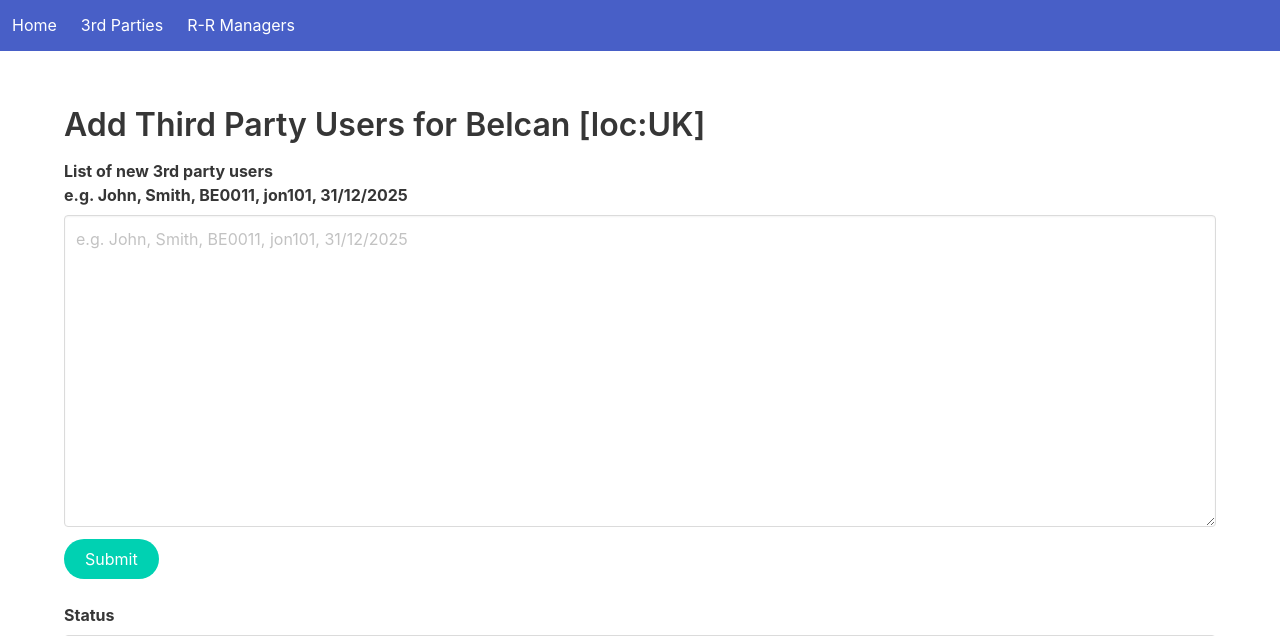
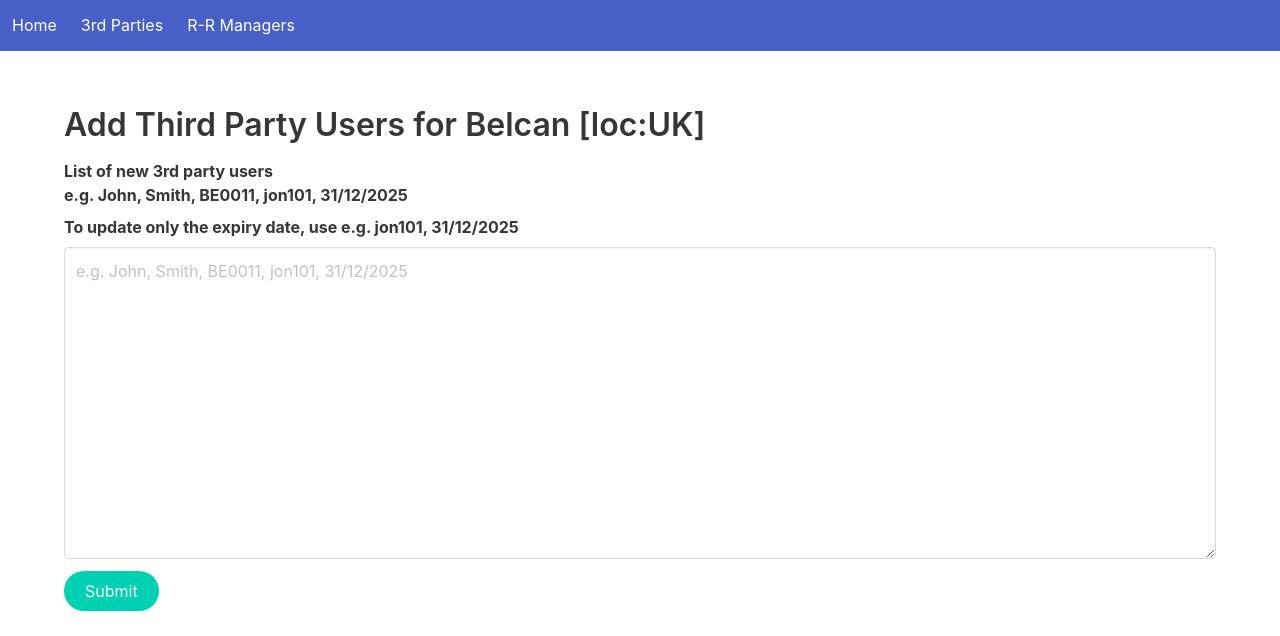
Before and after one commit to diarmuidclarke/cetus, a Django app: page /cetus3pur/addusers/1 in a window 1280 px wide. Shown: the part 162-798 px from the top of the page. Run offline with Django 3.2, Linux system fonts and the light colour scheme; data comes from the database, SQL or seed files in the repository; both versions use the stored data as it was after the commit; some libraries are stand-ins or nearby versions.

Commit message:
fixed user a/c date update issue

```diff
--- a/cetusSite/cetus3pur/templates/cetus3pur/AddNewUsers.html
+++ b/cetusSite/cetus3pur/templates/cetus3pur/AddNewUsers.html
@@ -16,6 +16,7 @@
 
                 <div class="field">
                     <label class="label">List of new 3rd party users <br>e.g. John, Smith, BE0011, jon101, 31/12/2025</label>
+                    <label class="label">To update only the expiry date, use  e.g. jon101, 31/12/2025</label>
                     <textarea class="textarea" rows=12 name="new_user_specs" placeholder="e.g. John, Smith, BE0011, jon101, 31/12/2025"></textarea>
                 </div>
 
--- a/cetusSite/cetus3pur/views.py
+++ b/cetusSite/cetus3pur/views.py
@@ -106,25 +106,48 @@ def ThirdPartyUsersAdd(request, thirdparty_id):
             list_tokens = new_list_tokens
 
             # right number of tokens?
-            if(len(list_tokens) != 5):
+            if(len(list_tokens) != 5 and len(list_tokens) != 2):
                 error_text += "line " + str(line_num) + " has wrong number of tokens --> " + line + "\r\n"
                 continue
 
+            # new user
+            if(len(list_tokens) == 5):
+                # check for duplicates (this vs db) by employee ID number
+                users  = ThirdPartyUser.objects.filter(employee_id = list_tokens[2])
+                if(len(users)>0):
+                    error_text += "line " + str(line_num) + " is duplicate of entry in database for employee ID " + list_tokens[2] + " --> " + line + "\r\n"
+                    continue
 
-            # check for duplicates (this vs db) by employee ID number
-            users  = ThirdPartyUser.objects.filter(employee_id = list_tokens[2])
-            if(len(users)>0):
-                error_text += "line " + str(line_num) + " is duplicate of entry in database for employee ID " + list_tokens[2] + " --> " + line + "\r\n"
-                continue
+                # create the new user in the model and save to Database
+                date_obj = parser.parse(list_tokens[4], dayfirst = True)
+                tpu = ThirdPartyUser.create(list_tokens[0], list_tokens[1], list_tokens[2], list_tokens[3] , date_obj, thirdparty_id)
+                tpu.save()
 
-            # create the new user in the model and save to Database
-            date_obj = parser.parse(list_tokens[4], dayfirst = True)
-            tpu = ThirdPartyUser.create(list_tokens[0], list_tokens[1], list_tokens[2], list_tokens[3] , date_obj, thirdparty_id)
-            tpu.save()
+                # update status
+                lines_processed_ok += 1
+                error_text += "line " + str(line_num) + " OK\r\n"
 
-            # update status
-            lines_processed_ok += 1
-            error_text += "line " + str(line_num) + " OK\n"
+
+            # update expiry date
+            if(len(list_tokens) == 2):
+                # check for duplicates (this vs db) by employee ID number
+                users  = ThirdPartyUser.objects.filter(userac_name = list_tokens[0])
+                if(len(users)!=1):
+                    error_text += "line " + str(line_num) + " for update of " + list_tokens[0] + "'s expiry date, no record found of this user --> " + line + "\r\n"
+                    continue
+
+                # create the new user in the model and save to Database
+                user = users[0]
+                date_obj = parser.parse(list_tokens[1], dayfirst = True) # parse text that might be one of many possible representations of a date
+                date_as_yyyy_mm_dd = str(date_obj).split(' ')[0]
+                date_time_obj = datetime.datetime.strptime(date_as_yyyy_mm_dd, '%Y-%m-%d')     # convert text back to a datetime object from bulma datefield string
+                user.userac_expirydate = date_time_obj
+                user.save()
+
+                # update status
+                lines_processed_ok += 1
+                error_text += "line " + str(line_num) + " OK -- user " + list_tokens[0] + " expiry date updated to " + str(date_obj) + "\r\n"
+
 
         error_text += "Lines Processed Succesfully : " + str(lines_processed_ok) + "\n"
         error_text += "Done."
```
Also changed, not shown: cetusSite/db.sqlite3.
